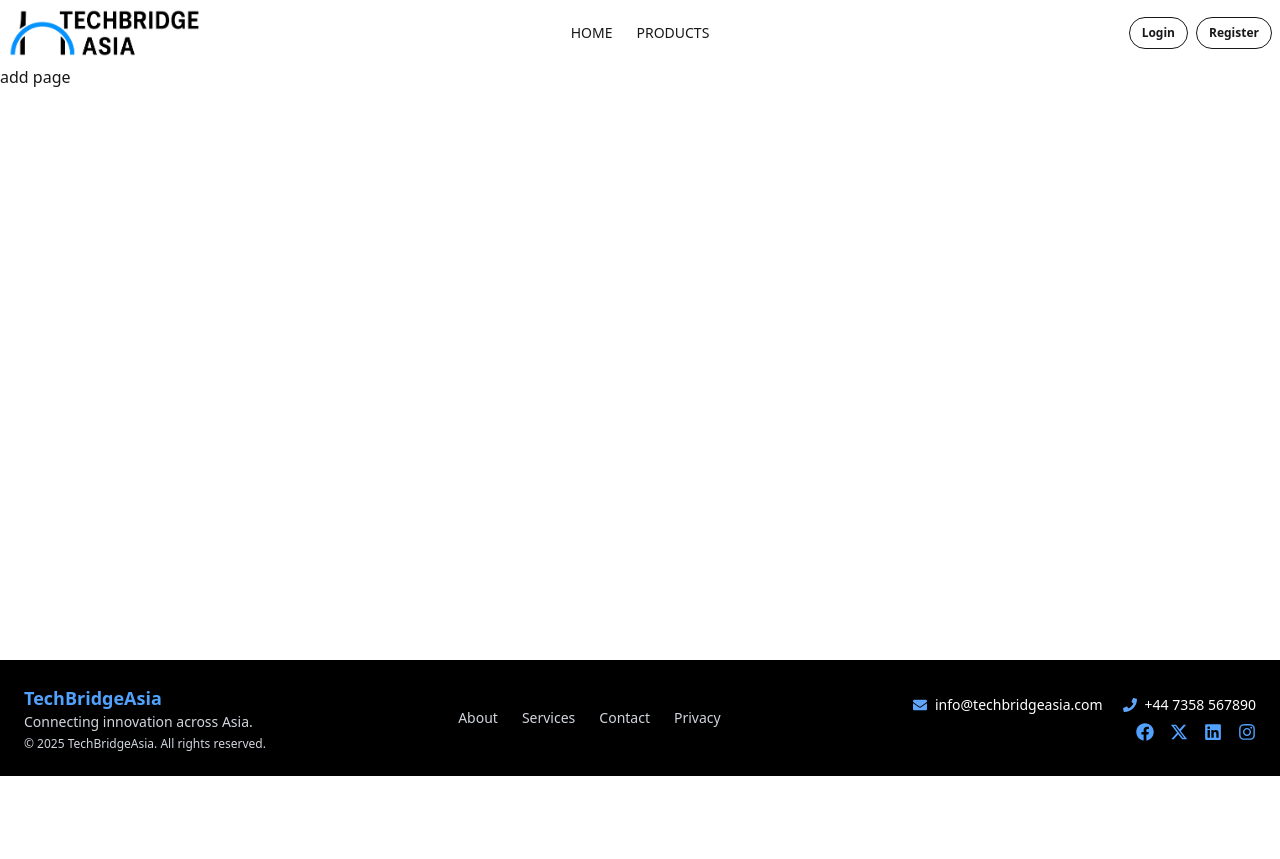
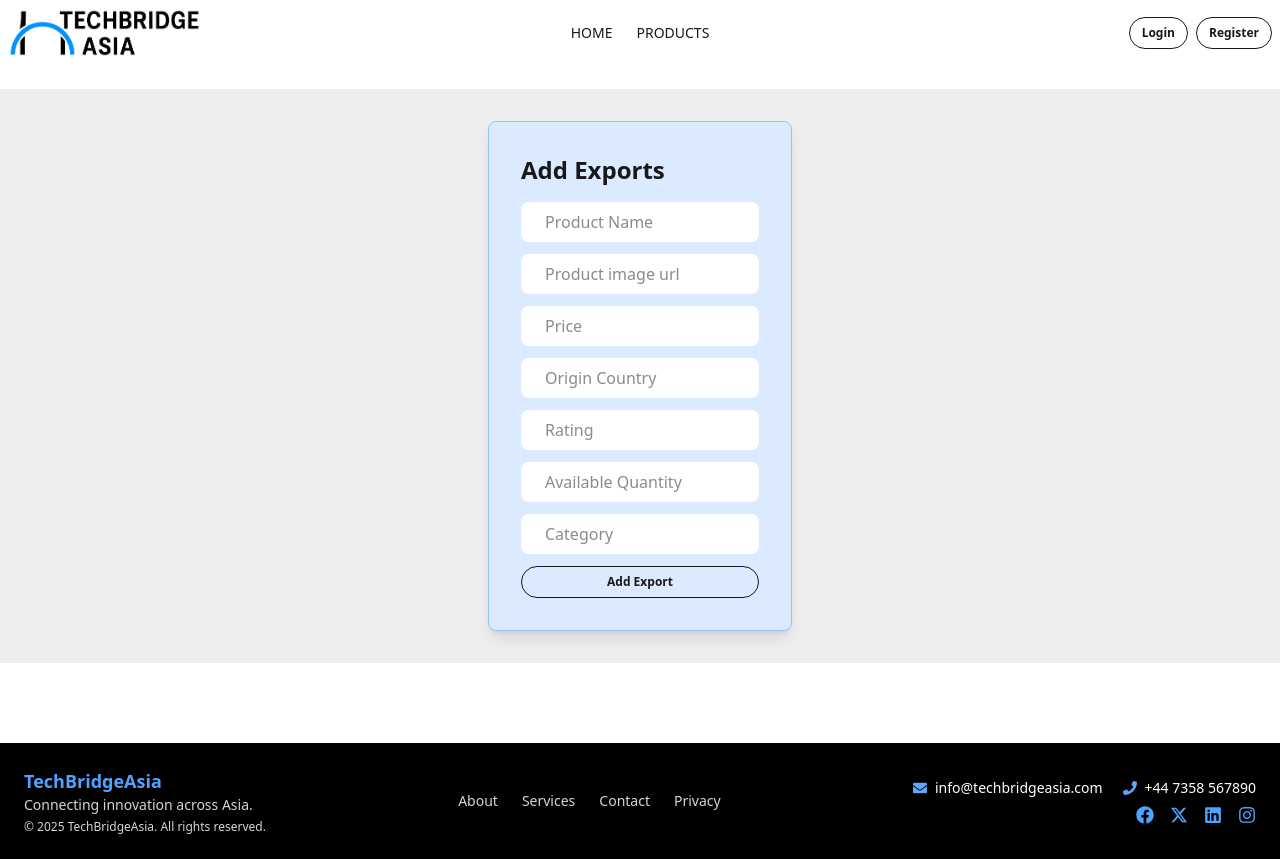
Before and after one commit to roufrubelbd/assignment-10-client, a React (Vite) app: page /add in a window 1280 px wide. Before the commit the page ends 800 px from the top, so only its background shows below. Built offline with nearby package versions, Linux system fonts and the light colour scheme; no server answers.

Commit message:
add export products added

```diff
--- a/src/AuthProvider/AuthProvider.jsx
+++ b/src/AuthProvider/AuthProvider.jsx
@@ -12,7 +12,7 @@ import {
 import { useEffect } from "react";
 import { auth } from "../firebase/firebase.init";
 import { AuthContext } from "../main";
-import toast from "react-hot-toast";
+// import toast from "react-hot-toast";
 
 const AuthProvider = ({ children }) => {
   const [user, setUser] = useState(null);
--- a/src/components/Add/Add.jsx
+++ b/src/components/Add/Add.jsx
@@ -1,11 +1,125 @@
-import React from 'react';
+import axios from "axios";
+import React, { useState } from "react";
+import toast from "react-hot-toast";
+import Spinner from "../Spinner/Spinner";
 
 const Add = () => {
-    return (
-        <div>
-            add page
+  const [loading, setLoading] = useState(false);
+
+  if (loading) return <Spinner />;
+
+  const handleAdd = async (e) => {
+    e.preventDefault();
+    setLoading(true);
+    const form = e.target;
+    const name = form.name.value;
+    const image = form.image.value;
+    const price = parseFloat(form.price.value);
+    const originCountry = form.originCountry.value;
+    const rating = parseFloat(form.rating.value);
+    const availableQuantity = parseInt(form.availableQuantity.value);
+    const category = form.category.value;
+
+    const newProduct = {
+      name,
+      image,
+      price,
+      originCountry,
+      rating,
+      availableQuantity,
+      category,
+    };
+
+    try {
+      const res = await axios.post("http://localhost:5000/exports", newProduct);
+
+      if (res.data.success) {
+        toast.success("Product exported successfully!");
+        form.reset();
+        setLoading(false);
+      } else {
+        toast.error("Failed to export product");
+      }
+    } catch (error) {
+      toast.error(error.response?.data?.message || "Error exporting product");
+    } finally {
+      setLoading(false);
+    }
+  };
+
+  return (
+    <div className="container mx-auto bg-base-300 mt-6 p-8">
+      <div className="p-8 shadow-lg rounded-lg bg-blue-100 w-full md:w-1/3 lg:w-1/4 mx-auto border border-blue-300">
+        <h2 className="mb-4 text-2xl font-bold">Add Exports</h2>
+        <div className="">
+          <form onSubmit={handleAdd}>
+            <input
+              type="text"
+              name="name"
+              placeholder="Product Name"
+              required
+              className="px-6 py-2 bg-white mb-3 rounded-lg w-full"
+            />{" "}
+            <br />
+            <input
+              type="text"
+              name="image"
+              placeholder="Product image url"
+              required
+              className="px-6 py-2 bg-white mb-3 rounded-lg w-full"
+            />{" "}
+            <br />
+            <input
+              type="number"
+              name="price"
+              placeholder="Price"
+              required
+              className="px-6 py-2 bg-white mb-3 rounded-lg w-full"
+            />{" "}
+            <br />
+            <input
+              type="text"
+              name="originCountry"
+              placeholder="Origin Country"
+              required
+              className="px-6 py-2 bg-white mb-3 rounded-lg w-full"
+            />
+            <br />
+            <input
+              type="number"
+              name="rating"
+              placeholder="Rating"
+              required
+              className="px-6 py-2 bg-white mb-3 rounded-lg w-full"
+            />{" "}
+            <br />
+            <input
+              type="number"
+              name="availableQuantity"
+              placeholder="Available Quantity"
+              required
+              className="px-6 py-2 bg-white mb-3 rounded-lg w-full"
+            />
+            <br />
+            <input
+              type="text"
+              name="category"
+              placeholder="Category"
+              required
+              className="px-6 py-2 bg-white mb-3 rounded-lg w-full"
+            />
+            <br />
+            <button
+              className="btn btn-sm btn-outline rounded-full w-full font-bold"
+              type="submit"
+            >
+              Add Export
+            </button>
+          </form>
         </div>
-    );
+      </div>
+    </div>
+  );
 };
 
 export default Add;
--- a/src/components/Exports/Exports.jsx
+++ b/src/components/Exports/Exports.jsx
@@ -1,11 +1,83 @@
-import React from 'react';
+import axios from "axios";
+import React, { useState } from "react";
+import toast from "react-hot-toast";
+import Spinner from "../Spinner/Spinner";
 
 const Exports = () => {
-    return (
-        <div>
-            exports page
-        </div>
-    );
+  const [loading, setLoading] = useState(false);
+
+  if (loading) return <Spinner />;
+
+  const handleExport = async (e) => {
+    e.preventDefault();
+    setLoading(true);
+    const form = e.target;
+    const name = form.name.value;
+    const image = form.image.value;
+    const price = parseFloat(form.price.value);
+    const originCountry = form.originCountry.value;
+    const rating = parseFloat(form.rating.value);
+    const availableQuantity = parseInt(form.availableQuantity.value);
+
+    const newProduct = {
+      name,
+      image,
+      price,
+      originCountry,
+      rating,
+      availableQuantity,
+    };
+
+    try {
+      const res = await axios.post("http://localhost:5000/exports", newProduct);
+
+      if (res.data.success) {
+        toast.success("Product exported successfully!");
+        form.reset();
+        setLoading(false);
+      } else {
+        toast.error("Failed to export product");
+      }
+    } catch (error) {
+      toast.error(error.response?.data?.message || "Error exporting product");
+    } finally {
+      setLoading(false);
+    }
+  };
+
+  return (
+    <div className="container mx-auto bg-blue-500 mt-6">
+      <h2>My exports</h2>
+      <div className="border ">
+        <form onSubmit={handleExport}>
+          <input type="text" name="name" placeholder="Product Name" required /> <br />
+          <input
+            type="text"
+            name="image"
+            placeholder="Product image url"
+            required
+          /> <br />
+          <input type="number" name="price" placeholder="Price" required /> <br />
+          <input
+            type="text"
+            name="originCountry"
+            placeholder="Origin Country"
+            required
+          />
+          <br />
+          <input type="number" name="rating" placeholder="Rating" required /> <br />
+          <input
+            type="number"
+            name="availableQuantity"
+            placeholder="Available Quantity"
+            required
+          />
+          <br />
+          <button type="submit">Export</button>
+        </form>
+      </div>
+    </div>
+  );
 };
 
 export default Exports;
--- a/src/components/Navbar/Navbar.jsx
+++ b/src/components/Navbar/Navbar.jsx
@@ -97,9 +97,10 @@ const Navbar = () => {
                 />{" "}
               </svg>
             </div>
+
             <ul
               tabIndex="-1"
-              className="menu menu-sm dropdown-content bg-base-100 rounded-box z-1 mt-3 w-52 p-2 shadow"
+              className="menu menu-sm dropdown-content bg-base-100 rounded-box z-10 mt-3 w-52 p-2 shadow "
             >
               {menus}
             </ul>
--- a/src/components/Products/Products.jsx
+++ b/src/components/Products/Products.jsx
@@ -2,7 +2,7 @@ import { useEffect, useState } from "react";
 import { Link } from "react-router";
 import axios from "axios";
 import Spinner from "../Spinner/Spinner";
-import { AuthContext } from "../../main";
+// import { AuthContext } from "../../main";
 import toast from "react-hot-toast";
 
 const AllProducts = () => {
--- a/src/components/Slider/Slider.jsx
+++ b/src/components/Slider/Slider.jsx
@@ -71,7 +71,7 @@ const Slider = () => {
               <div className="absolute inset-0 bg-linear-to-t from-white/90 via-white/70 to-transparent"></div>
 
               {/* Content */}
-              <div className="absolute inset-0 flex flex-col justify-center items-center text-center text-blue-700 px-6">
+              <div className="absolute inset-0 flex flex-col justify-center items-center text-center text-blue-700">
                 <motion.h2
                   className="text-3xl md:text-5xl font-bold mb-3 drop-shadow-lg"
                   initial={{ opacity: 0, y: 30 }}
```
